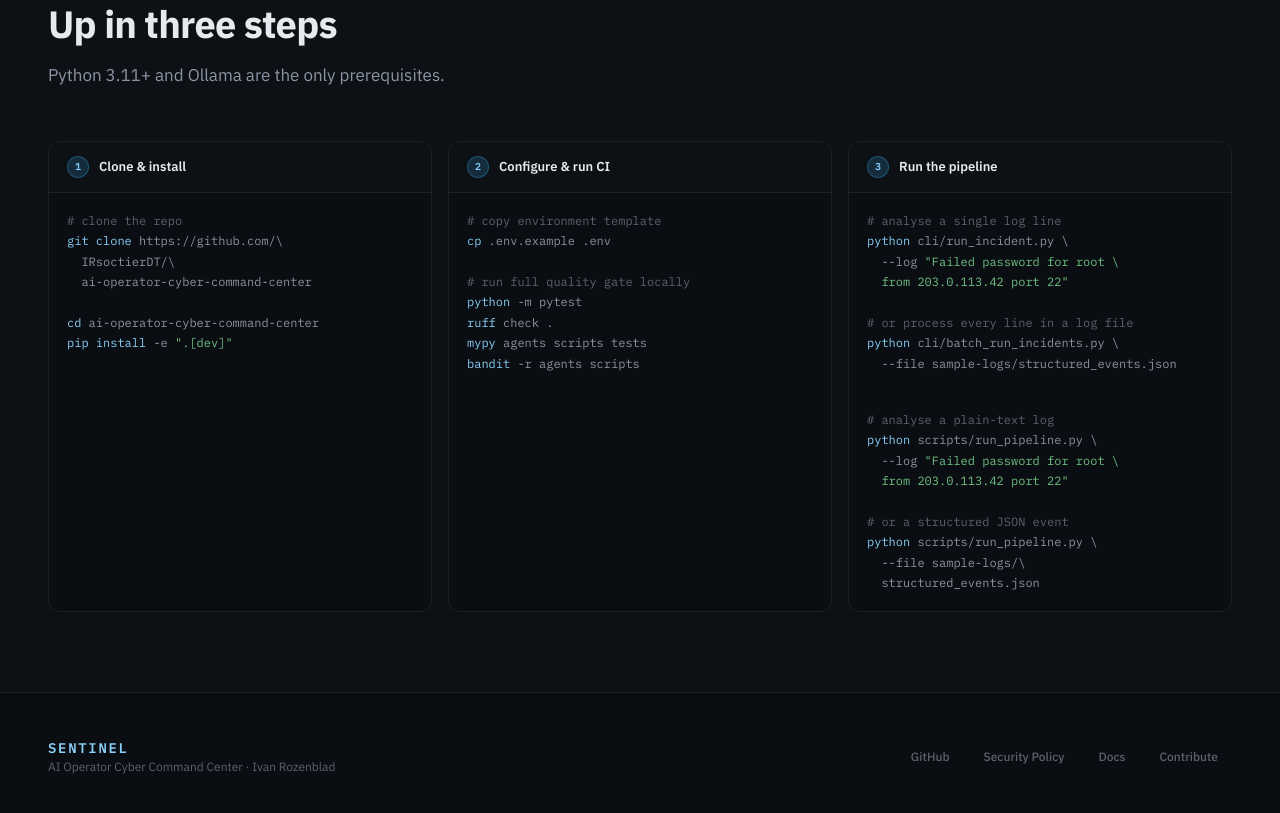
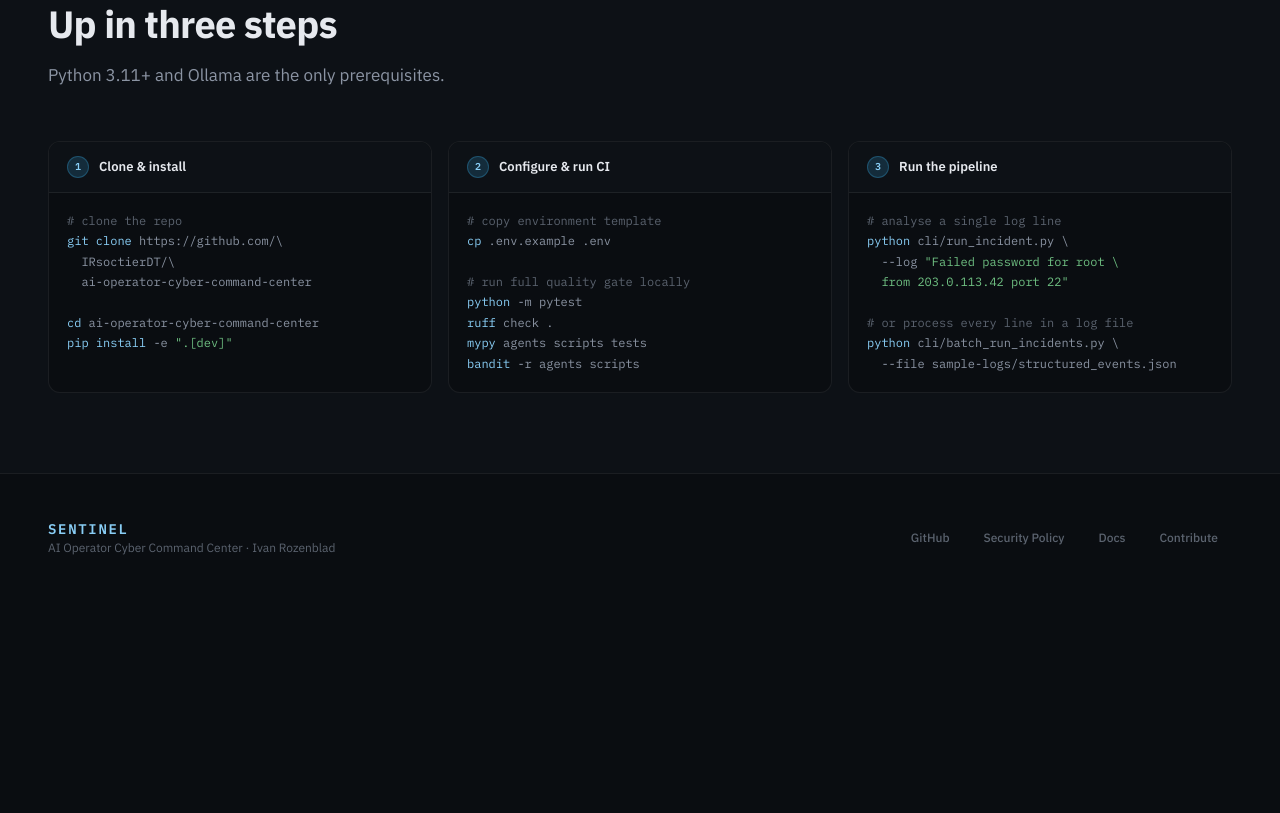
Before and after one commit to IRsoctierDT/IANUA, a website: page docs/index.html in a window 1280 px wide. Shown: the part 3781-4594 px from the top of the page. After the commit the page ends 4383 px from the top, so only its background shows below. Drawn offline with Linux system fonts and the light colour scheme.

Commit message:
fix(docs): remove dead scripts/run_pipeline.py quickstart block
The landing page step 3 showed two command blocks: the real cli/ entry
points (cli/run_incident.py, cli/batch_run_incidents.py — both exist) and a
second block calling scripts/run_pipeline.py, which does not exist in the repo.
docs/USAGE_GUIDE.md already documents the cli/ paths, so this removes the only
remaining reference to the non-existent script and leaves a single, consistent
cli/-based quickstart.

```diff
--- a/docs/index.html
+++ b/docs/index.html
@@ -909,15 +909,6 @@
 <span class="comment"># or process every line in a log file</span>
 <span class="cmd">python</span> cli/batch_run_incidents.py \
   --file sample-logs/structured_events.json</pre>
-        <pre class="qs-code"><span class="comment"># analyse a plain-text log</span>
-<span class="cmd">python</span> scripts/run_pipeline.py \
-  --log <span class="string">"Failed password for root \
-  from 203.0.113.42 port 22"</span>
-
-<span class="comment"># or a structured JSON event</span>
-<span class="cmd">python</span> scripts/run_pipeline.py \
-  --file sample-logs/\
-  structured_events.json</pre>
       </div>
 
     </div>
```
